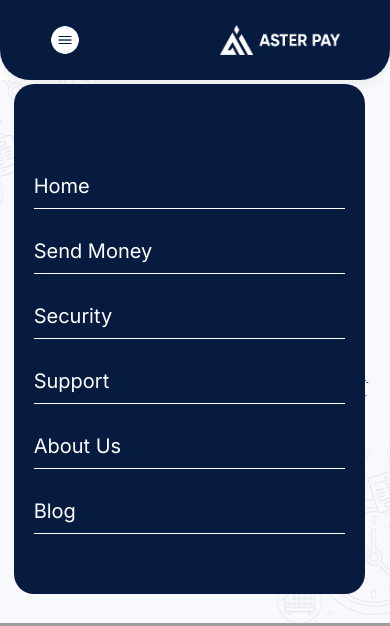
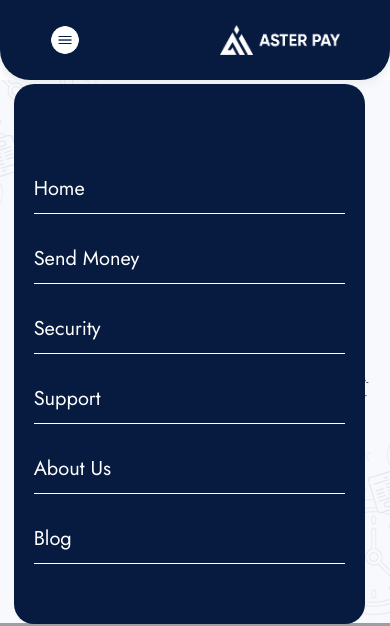
Before and after one commit to UmarSanyara/AsterPay, a Next.js app: page / in a window 390 px wide. Both pictures are taken after a click on the picture 65 px from the left and 40 px from the top of the page. Shown: the top 626 px of the page. Built offline with nearby package versions, Linux system fonts and the light colour scheme; grey boxes are pictures that could not be loaded.

Commit message:
NavBar Fix

```diff
--- a/src/app/_Components/NavBar.js
+++ b/src/app/_Components/NavBar.js
@@ -17,25 +17,30 @@ const NavBar = () => {
     setIsNavResOpen(!isNavResOpen);
   };
 
+  const closeNavRes = () => {
+    setIsNavResOpen(false);
+  };
+
   return (
     <Nav>
-      <NavRes style={{ display: isNavResOpen ? "block" : "none" }}>
-        <ResItems>
+
+    <NavRes Open={isNavResOpen}>
+        <ResItems onClick={closeNavRes}>
           <h3>Home</h3>
         </ResItems>
-        <ResItems>
+        <ResItems onClick={closeNavRes}>
           <h3>Send Money</h3>
         </ResItems>
-        <ResItems>
+        <ResItems onClick={closeNavRes}>
           <h3>Security</h3>
         </ResItems>
-        <ResItems>
+        <ResItems onClick={closeNavRes}>
           <h3>Support</h3>
         </ResItems>
-        <ResItems>
+        <ResItems onClick={closeNavRes}>
           <h3>About Us</h3>
         </ResItems>
-        <ResItems>
+        <ResItems onClick={closeNavRes}>
           <h3>Blog</h3>
         </ResItems>
       </NavRes>
--- a/src/app/_Components/Styles/NavBarStyle.js
+++ b/src/app/_Components/Styles/NavBarStyle.js
@@ -1,4 +1,4 @@
-import styled from "styled-components";
+import styled, { keyframes } from "styled-components";
 
 export const Nav = styled.div`
 max-width: 1440px;
@@ -214,25 +214,15 @@ left: 3.5%;
 z-index: 999;
 border-radius: 20px;
 overflow: hidden;
-animation: move 1s;
-
-@keyframes move {
-  from{
-    transform : translateY(-100%);
-    opacity: 0;
-  }
-  to
-  {
-    transform: translateY(0%);
-    opacity: 1;
-  }
-}
+display: ${({ Open }) => (Open ? 'block' : 'none')};
+animation: ${({ Open }) => (Open ? slideIn : slideOut)} 1s !important;
 `
 export const ResItems= styled.div`
 border-bottom: 1px solid #fff;
 cursor: pointer;
 h3
 {
+  font-family: Jost;
   color: #fff;
   margin-top: 30px;
   font-size: 20px;
@@ -247,3 +237,25 @@ h3:hover
   color: yellowgreen;
 }
 `
+
+const slideIn = keyframes`
+  from {
+    transform: translateY(-100%);
+    opacity: 0;
+  }
+  to {
+    transform: translateY(0);
+    opacity: 1;
+  }
+`;
+
+const slideOut = keyframes`
+  from {
+    transform: translateY(0);
+    opacity: 1;
+  }
+  to {
+    transform: translateY(-100%);
+    opacity: 0;
+  }
+`;
```
